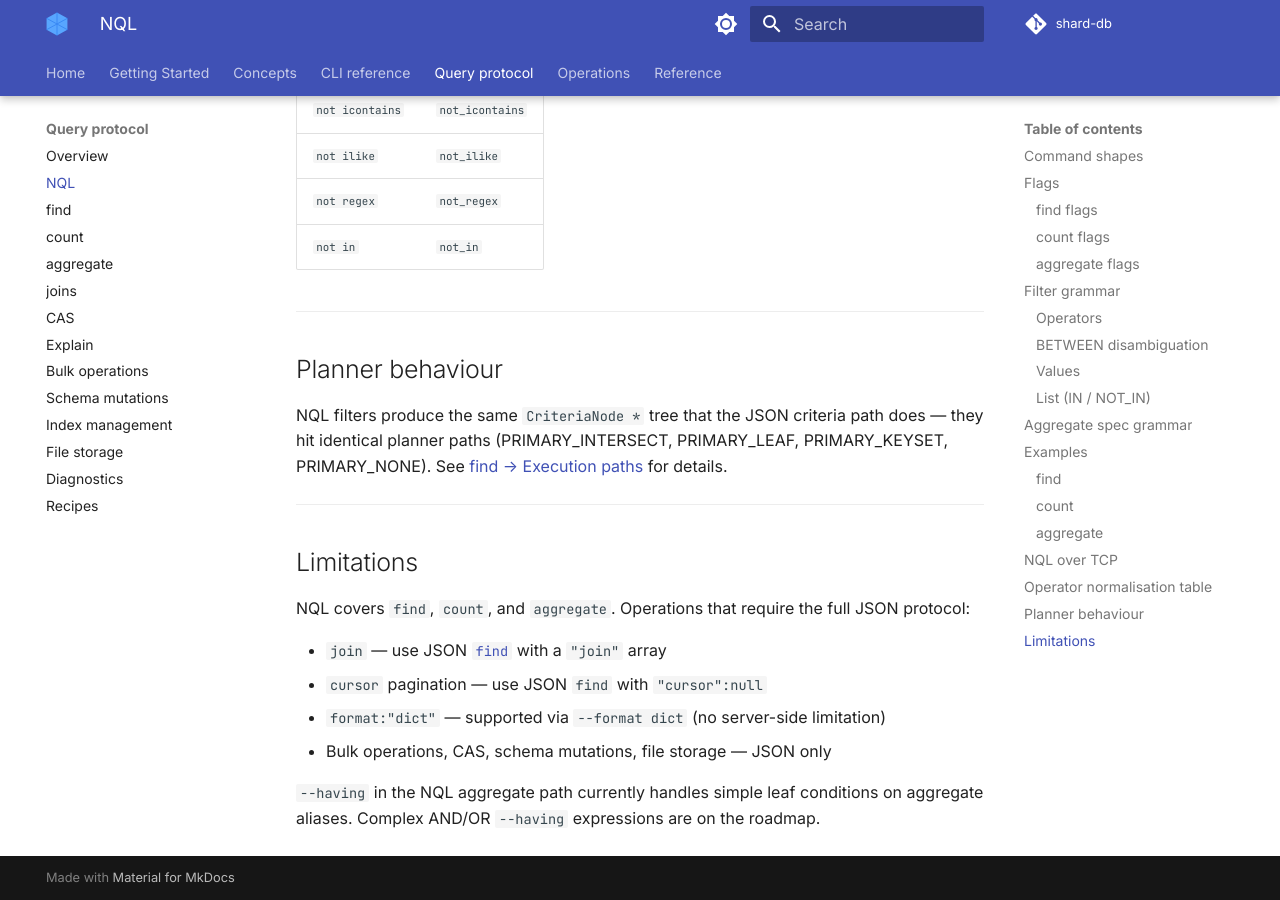
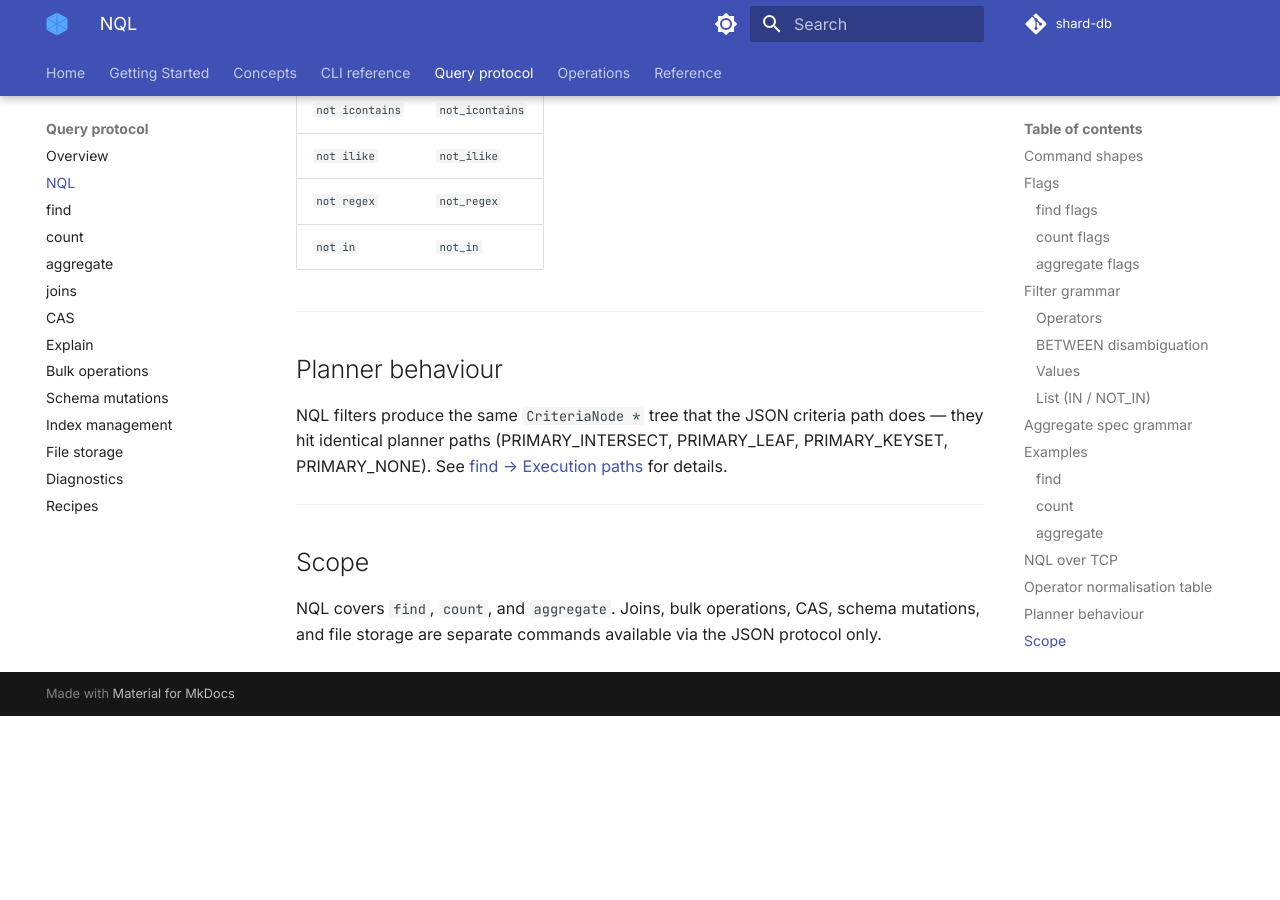
Before and after one commit to sayyiditow/shard-db, an MkDocs documentation site: the page built from docs/query-protocol/nql.md, in a window 1280 px wide and 900 px high, scrolled down 6401 px. Built offline with MkDocs 1.6.1 and Material for MkDocs 9.7.7, drawn with Linux system fonts in a browser that asks for light colours; comment, search, counter and statistics services are not loaded; after the commit the page ends 7117 px from its top, so only the background shows below that.

Commit message:
Rename Limitations to Scope in NQL docs. Fix content, nql does support cursor and having same as json path.

```diff
--- a/docs/query-protocol/nql.md
+++ b/docs/query-protocol/nql.md
@@ -287,14 +287,8 @@ See [find → Execution paths](find.md#execution-paths) for details.
 
 ---
 
-## Limitations
+## Scope
 
-NQL covers `find`, `count`, and `aggregate`. Operations that require the full JSON protocol:
-
-- `join` — use JSON [`find`](find.md) with a `"join"` array
-- `cursor` pagination — use JSON `find` with `"cursor":null`
-- `format:"dict"` — supported via `--format dict` (no server-side limitation)
-- Bulk operations, CAS, schema mutations, file storage — JSON only
-
-`--having` in the NQL aggregate path currently handles simple leaf conditions on aggregate
-aliases. Complex AND/OR `--having` expressions are on the roadmap.
+NQL covers `find`, `count`, and `aggregate`. Joins, bulk operations, CAS,
+schema mutations, and file storage are separate commands available via the
+JSON protocol only.
```
